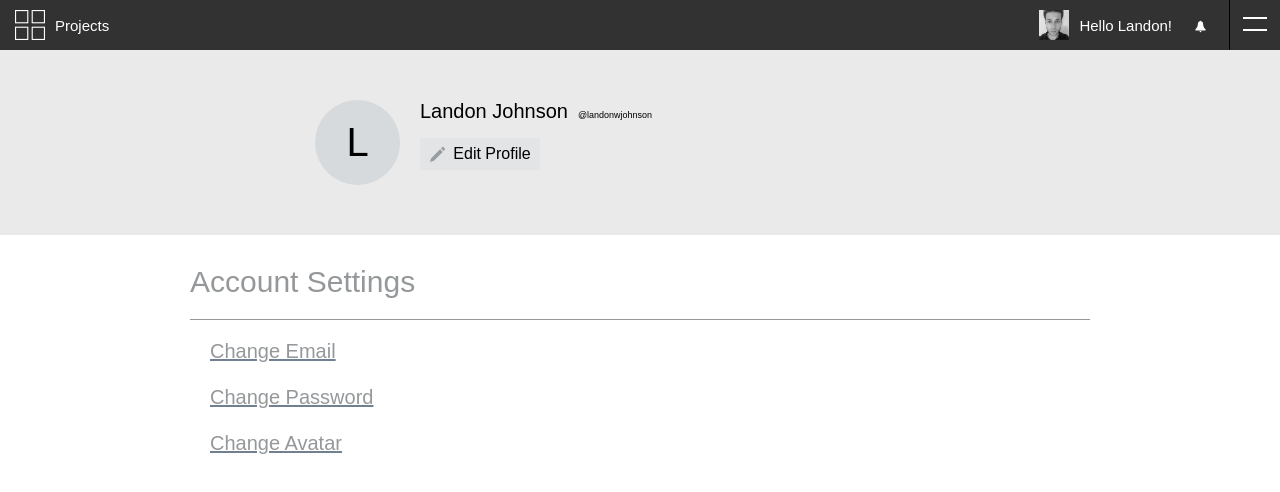
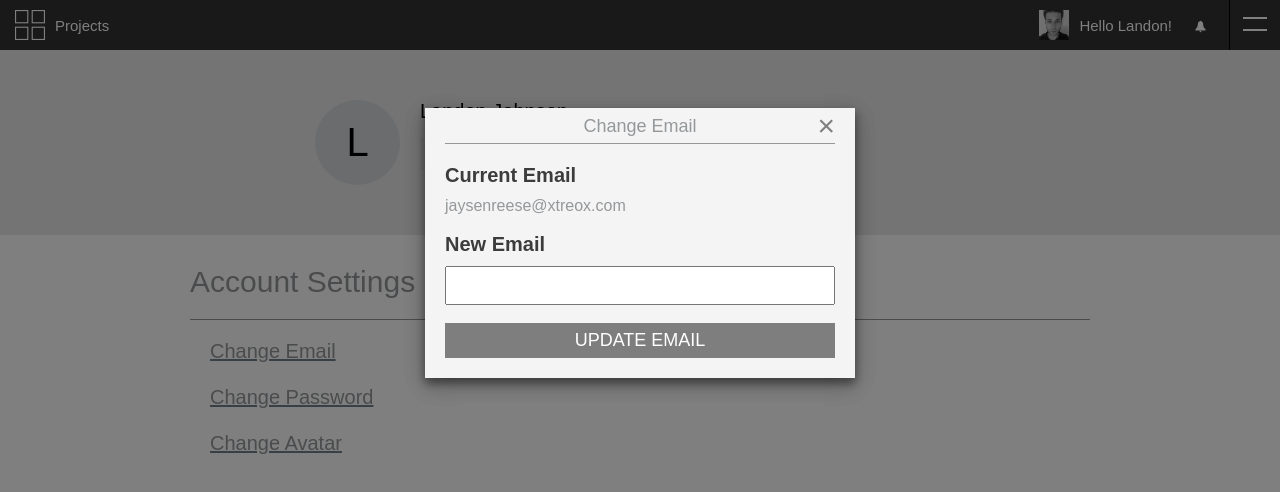
Before and after one commit to landonwjohnson/Appr, a React app: page /account-settings in a window 1280 px wide. Both pictures are taken after a click on the element "Change Email". Shown: the top 492 px of the page. Built offline with nearby package versions, Linux system fonts and the light colour scheme.

Commit message:
made ChangeEmail, ChangePassword, and ChangeAvatar components. The modals work on the Account Settings component

```diff
--- a/src/components/content/AccountSettings/AccountSettings.js
+++ b/src/components/content/AccountSettings/AccountSettings.js
@@ -1,20 +1,23 @@
 import React, { Component } from 'react';
 import editIcon from '../../../img/icons/Pencil-Icon.svg';
 import './account-settings.scss';
-import EditProfile from './modals/EditProfile/EditProfile';
+import EditProfile from './modals/EditProfile';
+import ChangeEmail from './modals/ChangeEmail';
+import ChangePassword from './modals/ChangePassword'
+import ChangeAvatar from './modals/ChangeAvatar';
 import Header from '../../Header/Header';
 import Modal from 'react-modal';
 
-const customStyles = {
+const editProfileStyles = {
   content : {
-    top                   : '50%',
-    left                  : '50%',
-    right                 : 'auto',
-    bottom                : 'auto',
-    marginRight           : 'auto',
-    marginLeft            : 'auto',
-    transform             : 'translate(0%, 40%)',
-    outline :'none'
+    top: '50%',
+    left: '50%',
+    right: 'auto',
+    bottom: 'auto',
+    marginRight: 'auto',
+    marginLeft: 'auto',
+    transform: 'translate(0%, 40%)',
+    outline:'none'
   }
 };
 
@@ -23,18 +26,52 @@ class AccountSettings extends Component {
   constructor(){
     super()
     this.state={
-      modalIsOpen: false
+      modalIsOpen: false,
+      emailModalOpen: false,
+      passwordModalOpen: false,
+      avatarModalOpen: false
     }
     this.openModal = this.openModal.bind(this);
+    this.openEmailModal = this.openEmailModal.bind(this);
+    this.openPasswordModal = this.openPasswordModal.bind(this);
+    this.openAvatarModal = this.openAvatarModal.bind(this);
     this.closeModal = this.closeModal.bind(this);
+    this.closeEmailModal = this.closeEmailModal.bind(this);
+    this.closePasswordModal = this.closePasswordModal.bind(this);
+    this.closeAvatarModal = this.closeAvatarModal.bind(this);
+
   }
 
   closeModal() {
     this.setState({modalIsOpen: false});
   }
 
+  closeEmailModal(){
+    this.setState({emailModalOpen: false})
+  }
+
+  closePasswordModal(){
+    this.setState({passwordModalOpen: false});
+  }
+
+  closeAvatarModal(){
+    this.setState({avatarModalOpen: false})
+  }
+
   openModal() {
     this.setState({modalIsOpen: true});
+  }
+
+  openEmailModal(){
+    this.setState({emailModalOpen: true});
+  }
+
+  openPasswordModal(){
+    this.setState({passwordModalOpen: true});
+  }
+
+  openAvatarModal(){
+    this.setState({avatarModalOpen: true})
   }
 
 
@@ -55,7 +92,7 @@ class AccountSettings extends Component {
                     <div className="text-9">@landonwjohnson</div>
                 </div>
                 <div className="edit-profile-btn" onClick={this.openModal}>
-                  <div className="button-icon"><img src={editIcon}/></div>
+                  <div className="button-icon"><img src={editIcon} alt="edit profile"/></div>
                   Edit Profile
                   </div>
                 </div>
@@ -65,19 +102,54 @@ class AccountSettings extends Component {
             <div className="headline-30"> Account Settings </div>
             <div className="landscape-divider" />
             <div className="account-options">
-              <div className="headline-20"> Change Email </div>
-              <div className="headline-20"> Change Password </div>
-              <div className="headline-20"> Change Avatar </div>
+              <div className="headline-20" onClick={this.openEmailModal}> Change Email </div>
+              <div className="headline-20" onClick={this.openPasswordModal}> Change Password </div>
+              <div className="headline-20"  onClick={this.openAvatarModal}> Change Avatar </div>
             </div>
           </div>
+
+
+
+
+
           <Modal
-            isOpen ={this.state.modalIsOpen}
-            onRequestClose={this.closeModal}
-            className="modal-account-settings-content"
-            overlayClassName="modalStyle"
-            style={customStyles}
+              isOpen ={this.state.modalIsOpen}
+              onRequestClose={this.closeModal}
+              className="modal-account-settings-content"
+              overlayClassName="modalStyle"
+              style={editProfileStyles}
           >
-            <EditProfile onCloseBtnClick={this.closeModal} />
+              <EditProfile onCloseBtnClick={this.closeModal} />
+          </Modal>
+
+          <Modal
+              isOpen ={this.state.emailModalOpen}
+              onRequestClose={this.closeEmailModal}
+              className="modal-account-settings-content"
+              overlayClassName="modalStyle"
+              style={editProfileStyles}
+          >
+              <ChangeEmail onCloseBtnClick={this.closeEmailModal} />
+          </Modal>
+
+          <Modal
+              isOpen ={this.state.passwordModalOpen}
+              onRequestClose={this.closePasswordModal}
+              className="modal-account-settings-content"
+              overlayClassName="modalStyle"
+              style={editProfileStyles}
+          >
+              <ChangePassword onCloseBtnClick={this.closePasswordModal} />
+          </Modal>
+
+          <Modal
+              isOpen ={this.state.avatarModalOpen}
+              onRequestClose={this.closeAvatarModal}
+              className="modal-account-settings-content"
+              overlayClassName="modalStyle"
+              style={editProfileStyles}
+          >
+              <ChangeAvatar onCloseBtnClick={this.closeAvatarModal} />
           </Modal>
       </div>
       </div>
--- /dev/null
+++ b/src/components/content/AccountSettings/modals/ChangeAvatar.js
@@ -0,0 +1,41 @@
+import React, { Component } from 'react';
+import './modals.scss'
+import PropTypes from 'prop-types';
+
+class ChangeAvatar extends Component {
+
+    render() {
+      return (
+        <div className="modalStyle-inner">
+            <div className="modal-account-settings-content">
+                <div className="modal-header">
+                    <div className="modal-header-placeholder"></div>
+                    <h2 className="modal-title">Change Email</h2>
+                    <span className="closeBtn" onClick={this.props.onCloseBtnClick}>&times;</span>
+                </div>
+                <div className="modal-body">
+                    <label class="modal-input-tag">Initials</label>
+                    <section class="modal-row">
+                        <input class="modal-form" />
+                    </section>
+
+                    <label class="modal-input-tag">Change Image URL</label>
+                    <section class="modal-row">
+                        <input class="modal-form" />
+                    </section>
+
+                </div>
+                <div className="submitModal">
+                    <button id="updateAvatar">
+                    Update Avatar
+                    </button>
+                </div>
+            </div>
+        </div>
+      );
+    }
+  }
+
+  ChangeAvatar.propTypes = { onCloseBtnClick: PropTypes.func }
+  ChangeAvatar.defaultProps = { onCloseBtnClick: () => {} }
+  export default ChangeAvatar;
--- /dev/null
+++ b/src/components/content/AccountSettings/modals/ChangeEmail.js
@@ -0,0 +1,40 @@
+import React, { Component } from 'react';
+import './modals.scss'
+import PropTypes from 'prop-types';
+
+class ChangeEmail extends Component {
+
+    render() {
+      return (
+        <div className="modalStyle-inner">
+            <div className="modal-account-settings-content">
+                <div className="modal-header">
+                    <div className="modal-header-placeholder"></div>
+                    <h2 className="modal-title">Change Email</h2>
+                    <span className="closeBtn" onClick={this.props.onCloseBtnClick}>&times;</span>
+                </div>
+                <div className="modal-body">
+                    <label className="modal-input-tag">Current Email</label>
+                    <section className="modal-row">
+                        <label className="current-email">jaysenreese@xtreox.com</label>
+                    </section>
+                    <label className="modal-input-tag">New Email</label>
+                    <section className="modal-row">
+                        <input className="modal-form" />
+                    </section>
+                </div>
+                <div className="submitModal">
+                    <button id="updateEmail">
+                    Update Email
+                    </button>
+                </div>
+            </div>
+        </div>
+
+      );
+    }
+  }
+
+  ChangeEmail.propTypes = { onCloseBtnClick: PropTypes.func }
+  ChangeEmail.defaultProps = { onCloseBtnClick: () => {} }
+  export default ChangeEmail;
--- /dev/null
+++ b/src/components/content/AccountSettings/modals/ChangePassword.js
@@ -0,0 +1,42 @@
+import React, { Component } from 'react';
+import './modals.scss'
+import PropTypes from 'prop-types';
+
+class ChangePassword extends Component {
+
+    render() {
+      return (
+        <div className="modalStyle-inner">
+            <div className="modal-account-settings-content">
+                <div className="modal-header">
+                    <div className="modal-header-placeholder"></div>
+                    <h2 className="modal-title">Change Password</h2>
+                    <span className="closeBtn" onClick={this.props.onCloseBtnClick}>&times;</span>
+                </div>
+                <div className="modal-body">
+                <label className="modal-input-tag">New Password</label>
+                <section className="modal-row">
+                    <input className="modal-form" />
+                </section>
+                <label className="modal-input-tag">Confirm Password</label>
+                <section className="modal-row">
+                    <input className="modal-form" />
+                </section>
+
+                </div>
+                <div className="submitModal">
+                    <button id="updatePassword">
+                    Update Password
+                    </button>
+                </div>
+            </div>
+
+        </div>
+
+      );
+    }
+  }
+
+  ChangePassword.propTypes = { onCloseBtnClick: PropTypes.func }
+  ChangePassword.defaultProps = { onCloseBtnClick: () => {} }
+  export default ChangePassword;
--- a/src/components/content/AccountSettings/modals/EditProfile/EditProfile.js
+++ b/src/components/content/AccountSettings/modals/EditProfile.js
@@ -7,8 +7,6 @@ class EditProfile extends Component {
 
     render() {
       return (
-
-        // <div className="modalStyle">
         <div className="modalStyle-inner">
             <div className="modal-account-settings-content">
               <div className="modal-header">
@@ -39,7 +37,6 @@ class EditProfile extends Component {
               </div>
             </div>
            </div>
-        // </div>
 
       );
     }
--- a/src/components/content/AccountSettings/modals/EditProfile/modals.scss
+++ b/src/components/content/AccountSettings/modals/modals.scss
@@ -4,7 +4,7 @@
         max-width: 390px;
         padding-left: 20px;
         padding-right: 20px;
-
+        border: none;
         background-color: #f4f4f4;
         box-shadow: 0 5px 8px 0 rgba(0, 0, 0, 0.2), 0 7px 20px 0 rgba(0, 0, 0, 0.17);
         animation-name: modalopen;
@@ -115,7 +115,7 @@
       }
 
       .modal-form {
-        height: 35px;
+        height: 33px;
         width: 382px;
         outline: none;
       }
```
Also changed, not shown: 1 other file (tests, documents, lock files or other folders).
